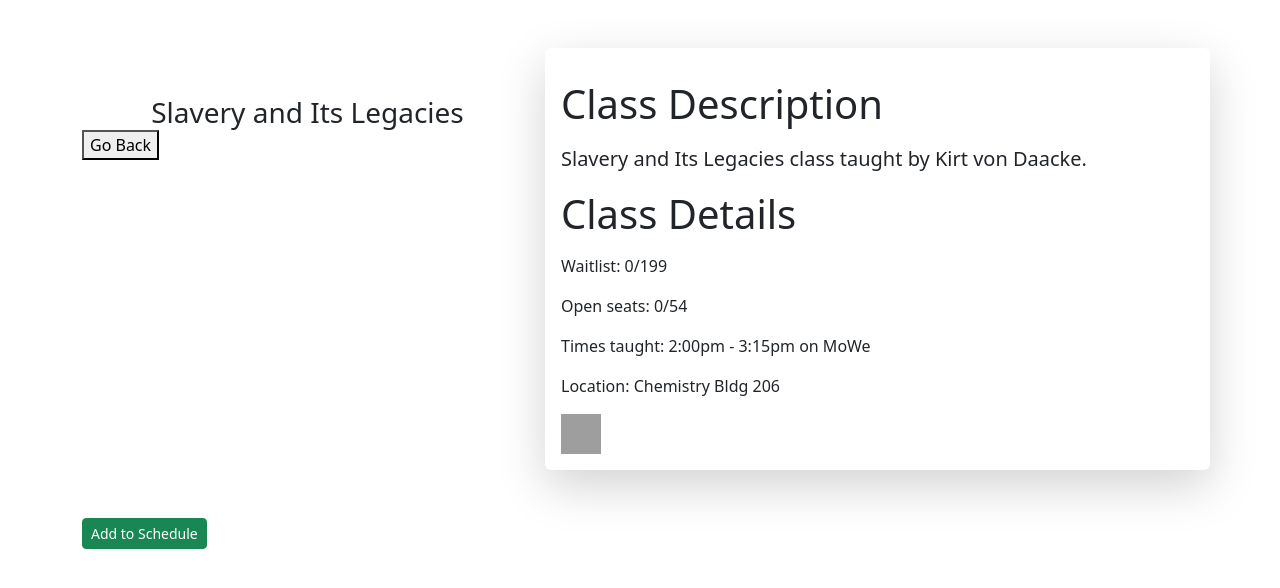
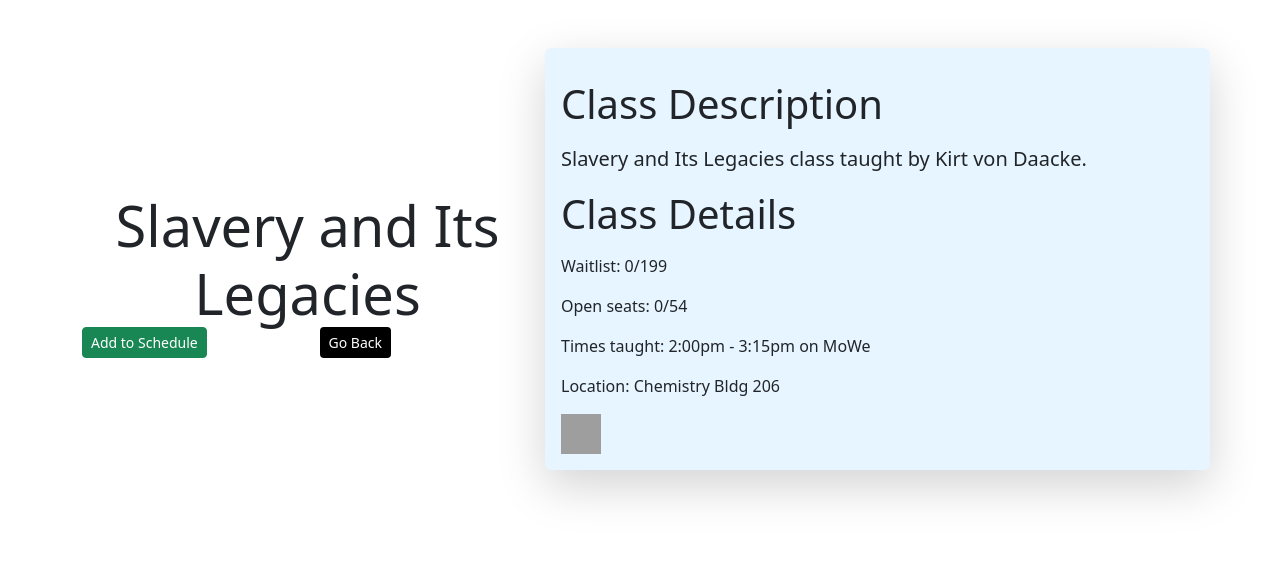
Before and after one commit to clrali/lous-list, a Django app: page /courses/1/ in a window 1280 px wide. Shown: the part 77-665 px from the top of the page. Run offline with Django 3.2, Linux system fonts and the light colour scheme; a user stored in the database is signed in; data comes from the database, SQL or seed files in the repository; some libraries are stand-ins or nearby versions; grey boxes are pictures that could not be loaded.

Commit message:
Added styling to a few pages

```diff
--- /dev/null
+++ b/louslistapp/static/louslistapp/general_style.css
@@ -0,0 +1,7 @@
+.bg-light-blue {
+background-color: #e6f5ff;
+}
+
+.bg-medium-blue {
+background-color: #ccebff;
+}
--- a/louslistapp/templates/louslistapp/course_detail.html
+++ b/louslistapp/templates/louslistapp/course_detail.html
@@ -1,18 +1,45 @@
 {% extends 'louslistapp/navbar.html' %} {% load bootstrap5 %} {% bootstrap_css%}
 {% bootstrap_javascript %} {% load time_converter %} {% bootstrap_messages %}
-{% load socialaccount %} {% block content %}
+{% load static %}{% load socialaccount %} {% block content %}
+
+<link rel="stylesheet" href="{% static 'louslistapp/general_style.css' %}">
 
 <html>
 <body>
 <div class="container">
-      <br /><br />
+    <br/><br/>
+    <div class="row align-items-center">
+        <div class="col-md-5">
             <div class="row">
-        <div class="col-md-5">
-          <br /><br />
-          <h3 class="card-title text-center">{{ course.description }}</h3>
-          <button onclick="history.back()">Go Back</button>
+                <h3 class="card-title text-center display-4">{{ course.description }}</h3>
             </div>
-        <div class="col-md-7 shadow-lg p-3 mb-5 bg-white rounded">
+            <div class="row justify-content-center d-flex-row">
+                <div class="col">
+                    <iframe name="hiddenFrame" class="hide"></iframe>
+                    <form method="POST" target="hiddenFrame">
+                        {% csrf_token %} {{ form2 }} {% if course in account.get_courses %}
+                        <button
+                                type="submit"
+                                class="btn btn-danger btn-sm"
+                                onClick="return confirm('Remove {{course.description}} from schedule?')">
+                            Remove from Schedule
+                        </button>
+                        {% else %}
+                        <button
+                                type="submit"
+                                class="btn btn-success btn-sm"
+                                onClick="return confirm('Add {{course.description}} to schedule')">
+                            Add to Schedule
+                        </button>
+                        {% endif %}
+                    </form>
+                </div>
+                <div class="col">
+                    <button class="btn bg-black btn-sm text-white" onclick="history.back()">Go Back</button>
+                </div>
+            </div>
+        </div>
+        <div class="col-md-7 shadow-lg p-3 mb-5 bg-light-blue rounded">
             <h1 class="my-3">Class Description</h1>
             <p class="lead">
                 {{ course.description }} class taught by {{ course.prof_name }}.
@@ -45,26 +72,7 @@
           height: 1px;
         }
     </style>
-      <iframe name="hiddenFrame" class="hide"></iframe>
-      <form method="POST" target="hiddenFrame">
-        {% csrf_token %} {{ form2 }} {% if course in account.get_courses %}
-        <button
-          type="submit"
-          class="btn btn-danger btn-sm"
-          onClick="return confirm('Remove {{course.description}} from schedule?')"
-        >
-          Remove from Schedule
-        </button>
-        {% else %}
-        <button
-          type="submit"
-          class="btn btn-success btn-sm"
-          onClick="return confirm('Add {{course.description}} to schedule')"
-        >
-          Add to Schedule
-        </button>
-        {% endif %}
-      </form>
+
 </div>
 {% endblock %}
 
@@ -73,6 +81,7 @@
         window.location =
           "https://thecourseforum.com/course/" + p1 + "/" + p2 + "/";
       }
+
 </script>
 </body>
 </html>
```
Also changed, not shown: louslistapp/templates/louslistapp/displayCourses.html (+4 -3 lines), louslistapp/templates/louslistapp/schedule.html (+6 -3 lines). Lines whose indentation alone changed are shown as unchanged.
